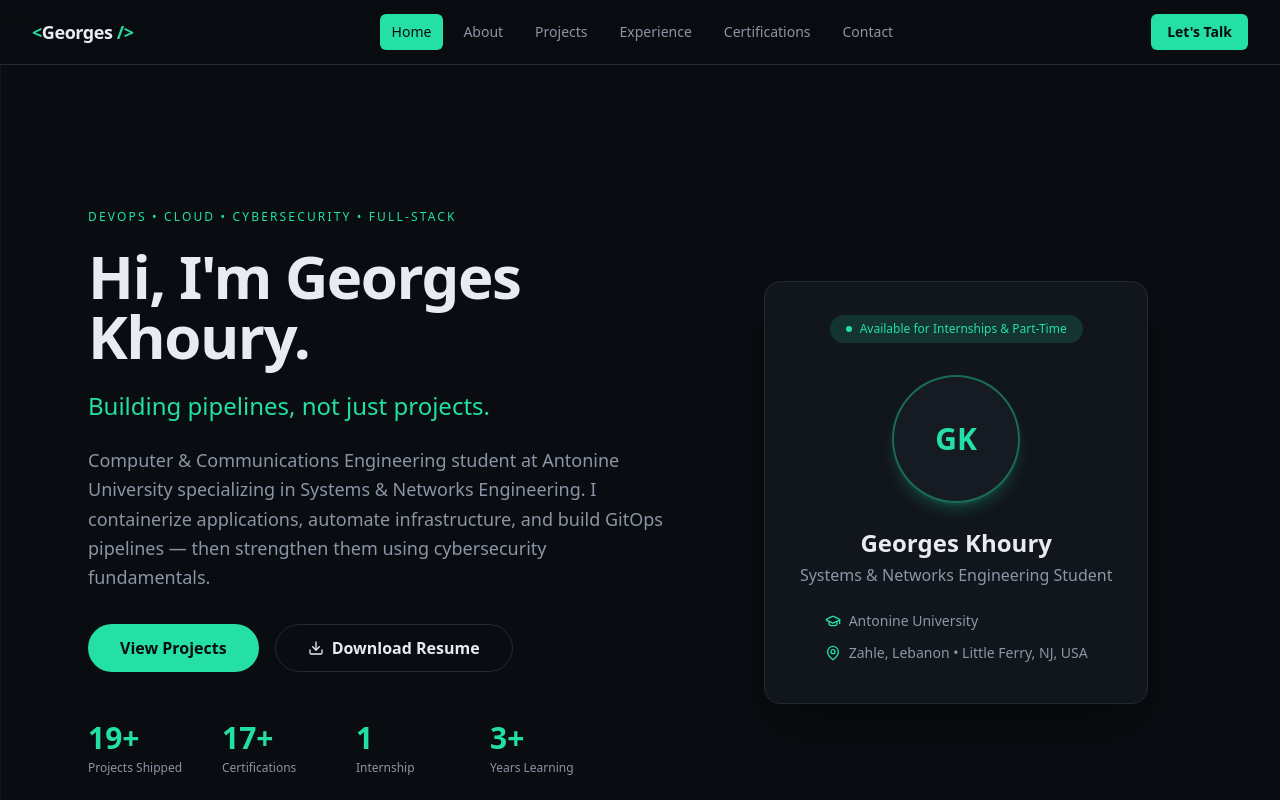
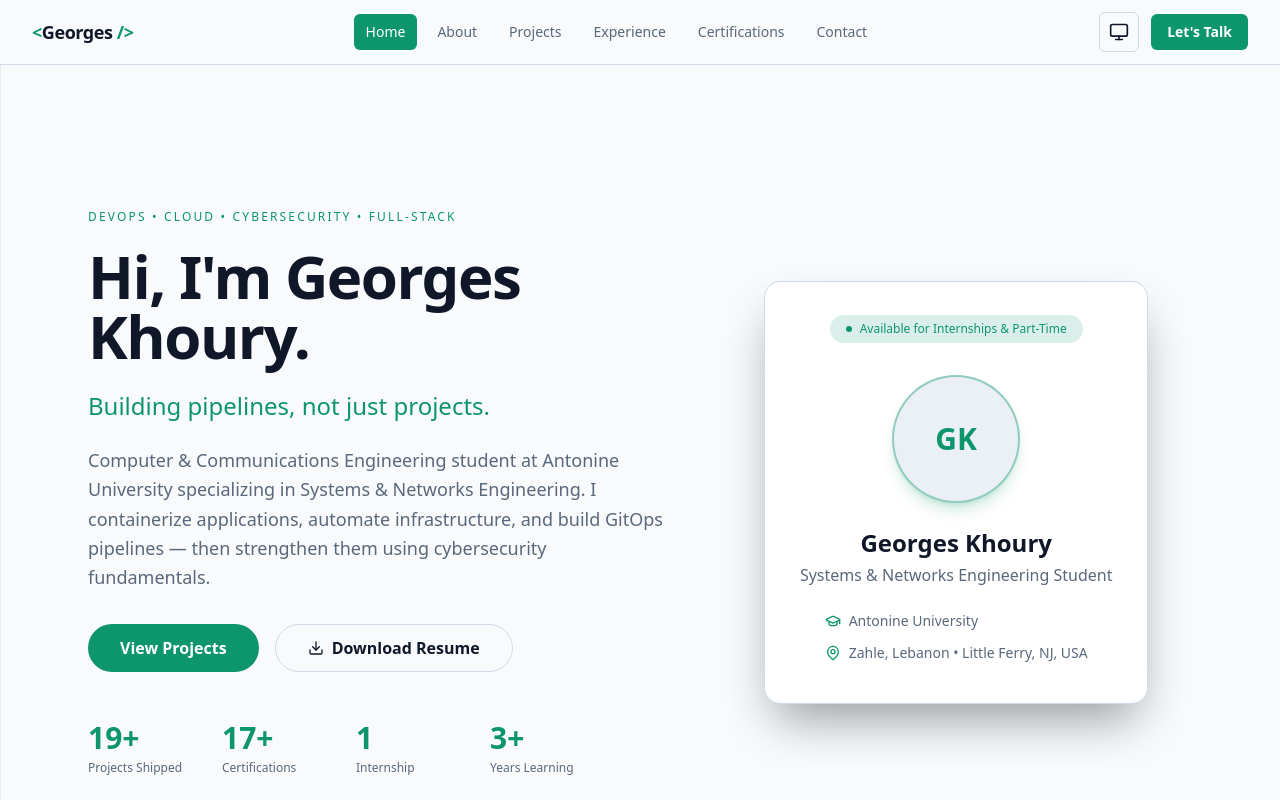
Before and after one commit to GK1023PRO/georges-khoury-portfolio, a Next.js app: page / in a window 1280 px wide. Shown: the top 800 px of the page. Built offline with nearby package versions, Linux system fonts and the light colour scheme; no server answers.

Commit message:
Add accessible light dark and system themes

```diff
--- a/package.json
+++ b/package.json
@@ -17,6 +17,7 @@
     "lucide-react": "^0.383.0",
     "motion": "^12.42.2",
     "next": "14.2.35",
+    "next-themes": "^0.4.6",
     "react": "^18.3.1",
     "react-dom": "^18.3.1",
     "resend": "^6.17.2",
--- a/src/app/globals.css
+++ b/src/app/globals.css
@@ -4,26 +4,73 @@
 
 @layer base {
   :root {
+    color-scheme: light;
+
+    --background: 210 40% 98%;
+    --foreground: 222 47% 11%;
+
+    --card: 0 0% 100%;
+    --card-foreground: 222 47% 11%;
+
+    --popover: 0 0% 100%;
+    --popover-foreground: 222 47% 11%;
+
+    --primary: 161 84% 32%;
+    --primary-foreground: 0 0% 100%;
+
+    --secondary: 210 40% 94%;
+    --secondary-foreground: 222 47% 11%;
+
+    --muted: 210 40% 94%;
+    --muted-foreground: 215 16% 42%;
+
+    --accent: 36 100% 48%;
+    --accent-foreground: 222 47% 11%;
+
+    --destructive: 0 84% 60%;
+    --destructive-foreground: 0 0% 100%;
+
+    --border: 214 32% 86%;
+    --input: 214 32% 86%;
+    --ring: 161 84% 32%;
+
+    --grid-line: 214 32% 86%;
+
+    --radius: 0.5rem;
+  }
+
+  .dark {
+    color-scheme: dark;
+
     --background: 218 29% 5%;
     --foreground: 216 29% 93%;
+
     --card: 218 24% 9%;
     --card-foreground: 216 29% 93%;
+
     --popover: 218 24% 9%;
     --popover-foreground: 216 29% 93%;
+
     --primary: 161 75% 51%;
     --primary-foreground: 218 29% 5%;
+
     --secondary: 219 24% 11%;
     --secondary-foreground: 216 29% 93%;
+
     --muted: 219 24% 11%;
     --muted-foreground: 217 13% 60%;
+
     --accent: 39 100% 56%;
     --accent-foreground: 218 29% 5%;
+
     --destructive: 0 84% 60%;
     --destructive-foreground: 216 29% 93%;
+
     --border: 217 20% 17%;
     --input: 217 20% 17%;
     --ring: 161 75% 51%;
-    --radius: 0.5rem;
+
+    --grid-line: 217 20% 17%;
   }
 
   * {
@@ -32,53 +79,37 @@
 
   html {
     @apply bg-background;
+    scroll-behavior: smooth;
   }
 
   body {
     @apply min-h-screen bg-background text-foreground;
     margin: 0;
-  }
-}
 
-::selection {
-  background: #22e0a4;
-  color: #0a0d12;
-}
-
-html {
-  scroll-behavior: smooth;
-}
-
-@media (prefers-reduced-motion: reduce) {
-  html {
-    scroll-behavior: auto;
-  }
-  * {
-    animation-duration: 0.01ms !important;
-    animation-iteration-count: 1 !important;
-    transition-duration: 0.01ms !important;
-  }
-}
-
-body {
     background-image:
       linear-gradient(
         to right,
-      rgba(35, 42, 53, 0.35) 1px,
+        hsl(var(--grid-line) / 0.45) 1px,
         transparent 1px
       ),
       linear-gradient(
         to bottom,
-      rgba(35, 42, 53, 0.35) 1px,
+        hsl(var(--grid-line) / 0.45) 1px,
         transparent 1px
       );
 
     background-size: 64px 64px;
     background-attachment: fixed;
   }
+}
+
+::selection {
+  background: hsl(var(--primary));
+  color: hsl(var(--primary-foreground));
+}
 
 :focus-visible {
-  outline: 2px solid #22e0a4;
+  outline: 2px solid hsl(var(--primary));
   outline-offset: 3px;
   border-radius: 2px;
 }
@@ -88,33 +119,52 @@ body {
   letter-spacing: 0.18em;
   text-transform: uppercase;
   font-size: 0.75rem;
-  color: #22e0a4;
+  color: hsl(var(--primary));
 }
 
 .card-surface {
-  background: #11151c;
-  border: 1px solid #232a35;
+  background: hsl(var(--card));
+  border: 1px solid hsl(var(--border));
 }
 
 .blink {
   animation: blink 1.1s step-end infinite;
 }
+
 @keyframes blink {
   50% {
     opacity: 0;
   }
 }
 
+/*
+  Keep this temporarily because older components may still use it.
+  It can be removed after every section has migrated to Motion.
+*/
 .fade-up {
   animation: fadeUp 0.7s ease both;
 }
+
 @keyframes fadeUp {
   from {
     opacity: 0;
     transform: translateY(14px);
   }
+
   to {
     opacity: 1;
     transform: translateY(0);
   }
 }
+
+@media (prefers-reduced-motion: reduce) {
+  html {
+    scroll-behavior: auto;
+  }
+
+  * {
+    animation-duration: 0.01ms !important;
+    animation-iteration-count: 1 !important;
+    transition-duration: 0.01ms !important;
+  }
+}
--- a/src/app/layout.tsx
+++ b/src/app/layout.tsx
@@ -1,7 +1,8 @@
-import type { Metadata, } from "next";
+import type { Metadata } from "next";
 
 import Footer from "@/components/layout/footer";
 import Navbar from "@/components/layout/navbar";
+import ThemeProvider from "@/components/providers/theme-provider";
 import { siteConfig } from "@/lib/site-config";
 
 import "./globals.css";
@@ -17,12 +18,14 @@ export const metadata: Metadata = {
   description: siteConfig.description,
   manifest: "/manifest.webmanifest",
   applicationName: `${siteConfig.name} Portfolio`,
+
   authors: [
     {
       name: siteConfig.author.name,
       url: siteConfig.author.linkedin,
     },
   ],
+
   creator: siteConfig.author.name,
   publisher: siteConfig.author.name,
   keywords: [...siteConfig.keywords],
@@ -80,15 +83,25 @@ export default function RootLayout({
   children,
 }: Readonly<RootLayoutProps>) {
   return (
-    <html lang="en">
+    <html lang="en" suppressHydrationWarning>
       <body className="min-h-screen bg-background text-foreground antialiased">
-        <div className="flex min-h-screen flex-col">
-          <Navbar />
+        <ThemeProvider
+          attribute="class"
+          defaultTheme="system"
+          enableSystem
+          disableTransitionOnChange
+          storageKey="georges-portfolio-theme"
+        >
+          <div className="flex min-h-screen flex-col">
+            <Navbar />
 
-          <div className="flex-1 pt-16">{children}</div>
+            <div className="flex-1 pt-16">
+              {children}
+            </div>
 
-          <Footer />
-        </div>
+            <Footer />
+          </div>
+        </ThemeProvider>
       </body>
     </html>
   );
--- a/src/components/home/Hero.tsx
+++ b/src/components/home/Hero.tsx
@@ -32,13 +32,13 @@ export default function Hero() {
           </Reveal>
 
           <Reveal delay={0.16}>
-            <p className="mt-6 font-display text-2xl text-signal">
+            <p className="mt-6 font-display text-2xl text-primary">
               Building pipelines, not just projects.
             </p>
           </Reveal>
 
           <Reveal delay={0.24}>
-            <p className="mt-6 max-w-xl text-lg leading-relaxed text-mute">
+            <p className="mt-6 max-w-xl text-lg leading-relaxed text-muted-foreground">
               Computer &amp; Communications Engineering student at Antonine
               University specializing in Systems &amp; Networks Engineering. I
               containerize applications, automate infrastructure, and build
@@ -70,11 +70,11 @@ export default function Hero() {
             {stats.map((stat) => (
               <StaggerItem key={stat.label}>
                 <div>
-                  <div className="font-display text-3xl font-semibold text-signal">
+                  <div className="font-display text-3xl font-semibold text-primary">
                     {stat.value}
                   </div>
 
-                  <div className="mt-1 text-xs text-mute">
+                  <div className="mt-1 text-xs text-muted-foreground">
                     {stat.label}
                   </div>
                 </div>
--- a/src/components/layout/navbar.tsx
+++ b/src/components/layout/navbar.tsx
@@ -1,8 +1,10 @@
 "use client";
 
-import MobileNavigation from "@/components/layout/mobile-navigation";
 import Link from "next/link";
 import { usePathname } from "next/navigation";
+
+import MobileNavigation from "@/components/layout/mobile-navigation";
+import ThemeToggle from "@/components/layout/theme-toggle";
 
 const navigationItems = [
   { label: "Home", href: "/" },
@@ -13,12 +15,18 @@ const navigationItems = [
   { label: "Contact", href: "/contact" },
 ];
 
-function isActiveRoute(pathname: string, href: string): boolean {
+function isActiveRoute(
+  pathname: string,
+  href: string
+): boolean {
   if (href === "/") {
     return pathname === "/";
   }
 
-  return pathname === href || pathname.startsWith(`${href}/`);
+  return (
+    pathname === href ||
+    pathname.startsWith(`${href}/`)
+  );
 }
 
 export default function Navbar() {
@@ -42,13 +50,18 @@ export default function Navbar() {
 
         <div className="hidden items-center gap-2 md:flex">
           {navigationItems.map((item) => {
-            const active = isActiveRoute(pathname, item.href);
+            const active = isActiveRoute(
+              pathname,
+              item.href
+            );
 
             return (
               <Link
                 key={item.href}
                 href={item.href}
-                aria-current={active ? "page" : undefined}
+                aria-current={
+                  active ? "page" : undefined
+                }
                 className={[
                   "rounded-md px-3 py-2 text-sm font-medium transition-colors",
                   active
@@ -63,6 +76,8 @@ export default function Navbar() {
         </div>
 
         <div className="flex items-center gap-3">
+          <ThemeToggle />
+
           <Link
             href="/contact"
             className={[
--- /dev/null
+++ b/src/components/layout/theme-toggle.tsx
@@ -0,0 +1,68 @@
+"use client";
+
+import { useEffect, useState } from "react";
+import { Monitor, Moon, Sun } from "lucide-react";
+import { useTheme } from "next-themes";
+
+const themeOrder = ["system", "light", "dark"] as const;
+
+type ThemeName = (typeof themeOrder)[number];
+
+const themeLabels: Record<ThemeName, string> = {
+  system: "System theme",
+  light: "Light theme",
+  dark: "Dark theme",
+};
+
+function isThemeName(value: string | undefined): value is ThemeName {
+  return themeOrder.includes(value as ThemeName);
+}
+
+export default function ThemeToggle() {
+  const [mounted, setMounted] = useState(false);
+  const { theme, setTheme } = useTheme();
+
+  useEffect(() => {
+    setMounted(true);
+  }, []);
+
+  if (!mounted) {
+    return (
+      <button
+        type="button"
+        disabled
+        aria-label="Loading theme selector"
+        className="inline-flex h-10 w-10 items-center justify-center rounded-md border border-border bg-background text-foreground opacity-60"
+      >
+        <Monitor aria-hidden="true" className="h-5 w-5" />
+      </button>
+    );
+  }
+
+  const currentTheme: ThemeName = isThemeName(theme)
+    ? theme
+    : "system";
+
+  const currentIndex = themeOrder.indexOf(currentTheme);
+  const nextTheme =
+    themeOrder[(currentIndex + 1) % themeOrder.length];
+
+  const Icon =
+    currentTheme === "light"
+      ? Sun
+      : currentTheme === "dark"
+        ? Moon
+        : Monitor;
+
+  return (
+    <button
+      type="button"
+      onClick={() => setTheme(nextTheme)}
+      aria-label={`${themeLabels[currentTheme]}. Switch to ${themeLabels[nextTheme].toLowerCase()}.`}
+      title={`${themeLabels[currentTheme]} — click for ${themeLabels[nextTheme].toLowerCase()}`}
+      className="inline-flex h-10 w-10 items-center justify-center rounded-md border border-border bg-background text-foreground transition-colors hover:border-primary/50 hover:bg-secondary hover:text-primary"
+    >
+      <Icon aria-hidden="true" className="h-5 w-5" />
+    </button>
+  );
+}
--- /dev/null
+++ b/src/components/providers/theme-provider.tsx
@@ -0,0 +1,17 @@
+"use client";
+
+import type { ComponentProps } from "react";
+import { ThemeProvider as NextThemesProvider } from "next-themes";
+
+type ThemeProviderProps = ComponentProps<typeof NextThemesProvider>;
+
+export default function ThemeProvider({
+  children,
+  ...props
+}: ThemeProviderProps) {
+  return (
+    <NextThemesProvider {...props}>
+      {children}
+    </NextThemesProvider>
+  );
+}
```
Also changed, not shown: src/components/shared/Terminal.tsx (+5 -5 lines), 1 other file (tests, documents, lock files or other folders). Lines whose indentation alone changed are shown as unchanged.
